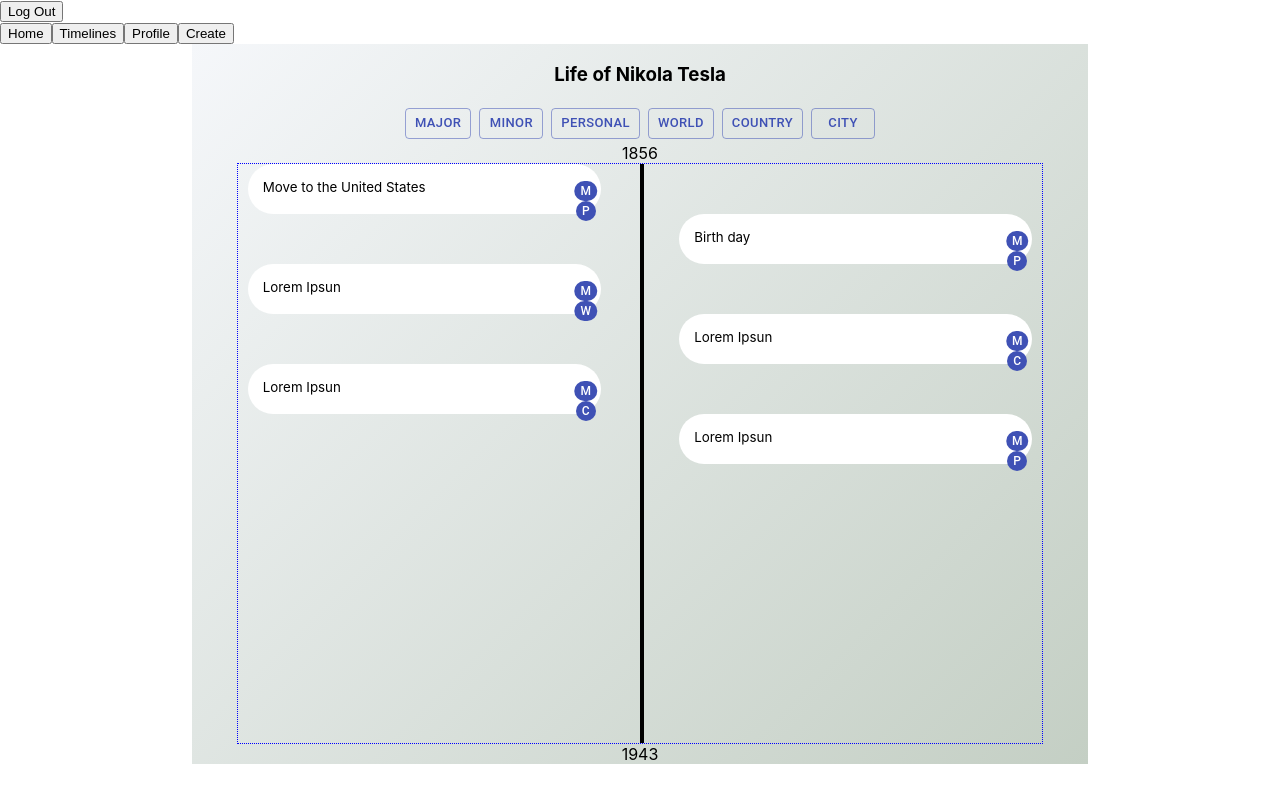
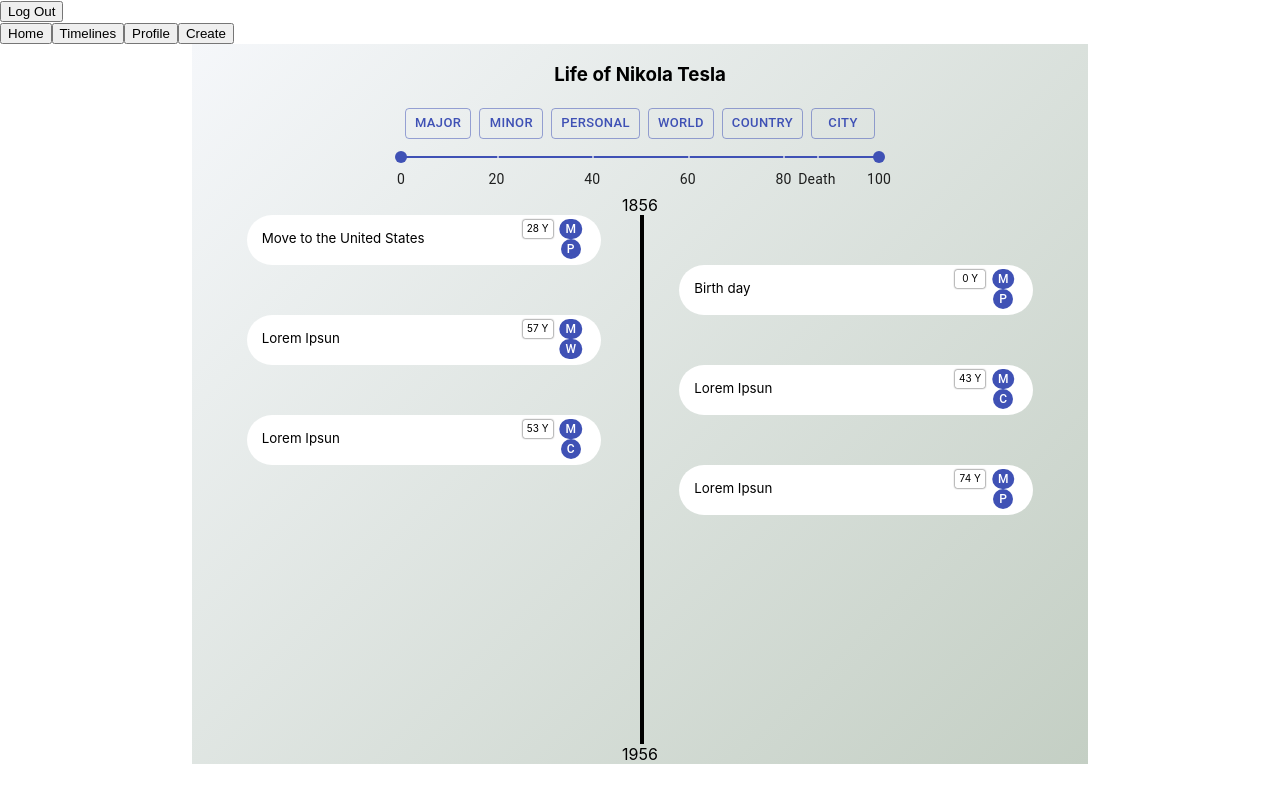
Before and after one commit to IdleScV/mod5_frontend, a React (Create React App) app: page / in a window 1280 px wide. Built offline with nearby package versions, Linux system fonts and the light colour scheme.

Commit message:
Check Worklog 4_24

```diff
--- a/src/components/Timeline/Event/Event.component.jsx
+++ b/src/components/Timeline/Event/Event.component.jsx
@@ -1,10 +1,10 @@
 import React, { useState, useEffect } from 'react';
 import Badge from '@material-ui/core/Badge';
 
-function Event({ event_data, index, buttonTypes }) {
+function Event({ event_data, index, buttonTypes, currentAge }) {
 	let [ clicked, clickedSet ] = useState(false);
 	let [ boxLocation, boxLocationSet ] = useState('center');
-	let { date, details, image, link, location, reference, snippet, types, user } = event_data;
+	let { date, details, image, link, location, reference, snippet, types, user, sortedOrder } = event_data;
 
 	useEffect(
 		() => {
@@ -59,11 +59,12 @@
 			{!clicked ? (
 				<div className="event-labels">
 					<div className="snippet-box">{snippet}</div>
-
+					<div className="current-age">{currentAge} Y </div>
 					<div className="label-types">{showType(types)}</div>
 				</div>
 			) : (
 				<div className="detail-box">
+					<div className="detail-age">{currentAge} Years Old </div>
 					<div className="detail-types">{showType(types)}</div>
 					<p>{details}</p>
 				</div>
--- a/src/components/Timeline/Timeline.component.jsx
+++ b/src/components/Timeline/Timeline.component.jsx
@@ -1,9 +1,13 @@
 import React, { useState } from 'react';
+// Components
 import Event from './Event/Event.component';
+
+// Styles
 import { makeStyles } from '@material-ui/core/styles';
 import Button from '@material-ui/core/Button';
+import Slider from '@material-ui/core/Slider';
+import './Timeline.style.css';
 
-import './Timeline.style.css';
 // Data
 import { timelineData } from '../../data/index';
 
@@ -17,7 +21,7 @@
 function Timeline() {
 	const inlineStyles = useStyles();
 	let [ filters, filtersSet ] = useState([]);
-	let [ range, rangeSet ] = useState(10);
+	let [ ageRange, ageRangeSet ] = useState([ 0, 100 ]);
 
 	// Destructured timeline data
 	let { timeline_data_1 } = timelineData;
@@ -36,8 +40,38 @@
 		{ name: 'City', color: 'primary' }
 	];
 
-	// ? current "date" format = "day/month/year"
-	// * sort events by date
+	const marks = [
+		{
+			value: 0,
+			label: '0'
+		},
+		{
+			value: 20,
+			label: '20'
+		},
+		{
+			value: 40,
+			label: '40'
+		},
+		{
+			value: 60,
+			label: '60'
+		},
+		{
+			value: 80,
+			label: '80'
+		},
+		{
+			value: 100,
+			label: '100'
+		}
+	];
+
+	// Sort events + filter events
+	const sortEvents = (event_data) => {
+		let sorted = event_data.sort((a, b) => a.date.substr(a.date.length - 4) > b.date.substr(b.date.length - 4));
+		return sorted.map((event, i) => ({ ...event, sortedOrder: i }));
+	};
 	const processFilterClick = (e) => {
 		let value = e.currentTarget.name;
 		if (filters.includes(value)) {
@@ -46,24 +80,41 @@
 			filtersSet(filters.concat(value));
 		}
 	};
-
-	const findYear = (num_string) => {
-		return num_string.substr(num_string.length - 4);
-	};
-
-	const sortEvents = (event_data) => {
-		console.log(event_data);
-		return event_data.sort((a, b) => a.date.substr(a.date.length - 4) > b.date.substr(b.date.length - 4));
-	};
-
-	const filterEvents = (event_data) => {
+	const filterEventsByCategory = (event_data) => {
 		let arr = event_data;
 		for (let i = 0; i < filters.length; i++) {
 			arr = arr.filter((event) => event.types.includes(filters[i]));
 		}
 		return arr;
 	};
+	// Converts date data to just year
+	const findYear = (num_string) => {
+		return num_string.substr(num_string.length - 4);
+	};
 
+	const currentAge = (event) => {
+		return findYear(event.date) - findYear(birthday);
+	};
+
+	const filterEventsByAge = (event_data) => {
+		return event_data.filter((event) => currentAge(event) >= ageRange[0] && currentAge(event) <= ageRange[1]);
+	};
+
+	// Slider functions
+	const handleSlider = (e, newValue) => {
+		if (newValue[1] - newValue[0] >= 10 && newValue != ageRange) {
+			ageRangeSet(newValue);
+		}
+	};
+	const deathAge = () => {
+		return findYear(deathday) - findYear(birthday);
+	};
+	const roundUpTen = (num) => {
+		return Math.ceil((num + 1) / 10) * 10;
+	};
+	const maxRange = roundUpTen(deathAge());
+
+	console.log(filterEventsByAge(sortEvents(events)));
 	return (
 		<div className="timeline-component">
 			<h3 className="title">{title}</h3>
@@ -81,18 +132,41 @@
 						{button.name}
 					</Button>
 				))}
+
+				<Slider
+					defaultValue={[ 0, 80 ]}
+					value={ageRange}
+					onChange={handleSlider}
+					valueLabelDisplay="off"
+					aria-labelledby="range-slider"
+					step={10}
+					marks={marks.slice(0, roundUpTen(deathAge()) / 20 + 2).concat({
+						value: deathAge(),
+						label: 'Death'
+					})}
+					min={0}
+					max={maxRange + 10}
+				/>
 			</div>
 			<div className="timeline-box">
-				<div className="birth year">{findYear(birthday)}</div>
+				<div className="birth year">{parseInt(findYear(birthday)) + ageRange[0]}</div>
 
 				<div className="events">
 					<div className="timeline-line" />
-					{filterEvents(sortEvents(events)).map((event, i) => (
-						<Event event_data={event} key={i} index={i} buttonTypes={buttonTypes} />
+					{filterEventsByAge(filterEventsByCategory(sortEvents(events))).map((event, i) => (
+						<Event
+							event_data={event}
+							key={i}
+							index={i}
+							currentAge={findYear(event.date) - findYear(birthday)}
+							birthyear={findYear(birthday)}
+							buttonTypes={buttonTypes}
+						/>
 					))}
 				</div>
 				{deathday ? (
-					<div className="death year">{findYear(deathday)}</div>
+					// <div className="death year">{findYear(deathday)}</div>
+					<div className="death year">{parseInt(findYear(birthday)) + ageRange[1]}</div>
 				) : (
 					<div className="present year">Present</div>
 				)}
--- a/src/components/Timeline/Timeline.style.css
+++ b/src/components/Timeline/Timeline.style.css
@@ -26,7 +26,7 @@
 	display: flex;
 	flex-direction: column;
 	position: relative;
-	border: blue 1px dotted;
+	/* border: blue 1px dotted; */
 	padding: 0 10px;
 	height: 100%;
 }
@@ -72,6 +72,27 @@
 	font-size: smaller;
 }
 
+.label-types {
+	margin-right: 15px;
+	margin-top: -13px;
+}
+
+.current-age {
+	text-align: center;
+	border-radius: 2px;
+	margin-top: -10px;
+	margin-left: auto;
+	margin-right: 18px;
+
+	font-size: x-small;
+	padding-top: 2px;
+	height: 18px;
+	width: 30px;
+	-moz-box-shadow: 0 0 2px #000000;
+	-webkit-box-shadow: 0 0 2px #000000;
+	box-shadow: 0 0 2px #000000;
+}
+
 .detail-box {
 	top: 5px;
 	border-radius: 0 0 15px 15px;
```
